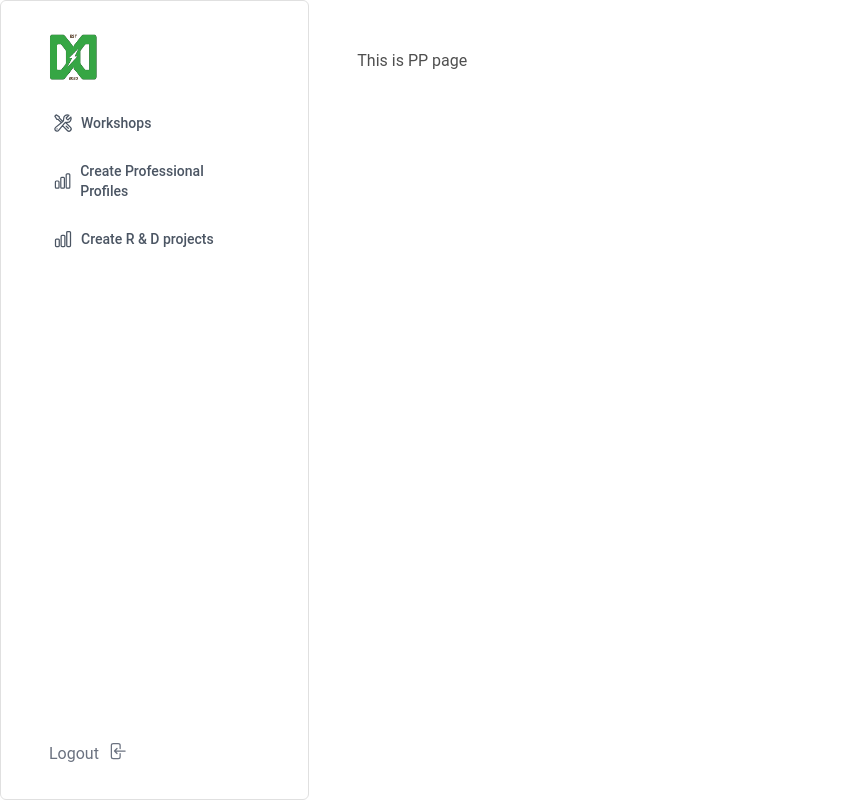
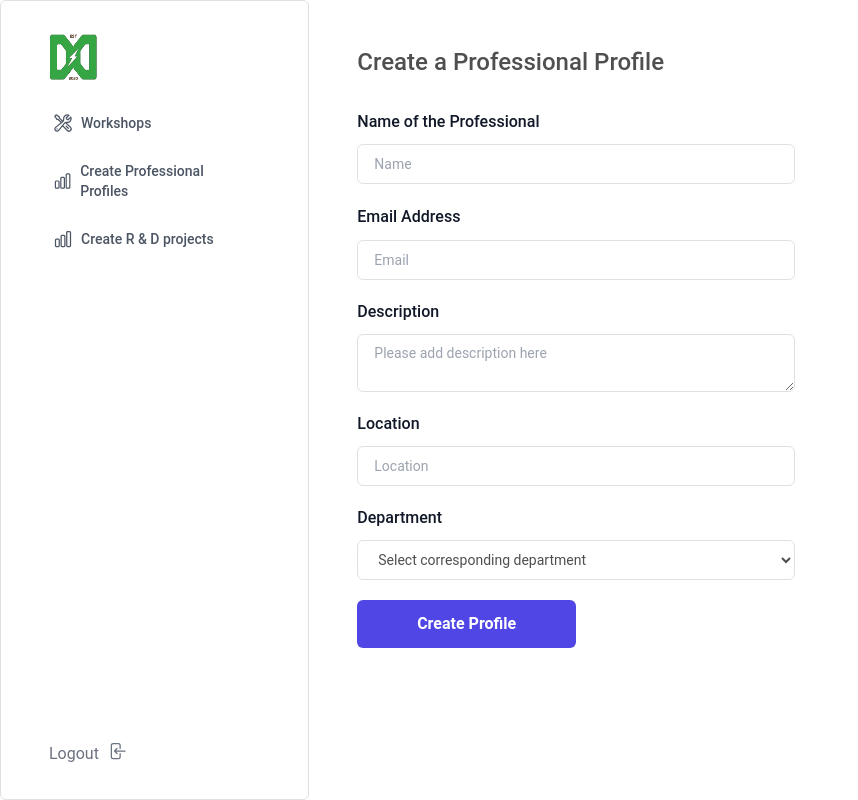
Before and after one commit to drivedock/drivedock-frontend, a React (Vite) app: page /admin/create-professionals in a window 1280 px wide. Shown: the whole page, without its empty margins (0-858 px from the left). Built offline with nearby package versions, Linux system fonts and the light colour scheme; sample sign-in values are in the browser's storage.

Commit message:
create workshop working

```diff
--- a/src/api/admin.js
+++ b/src/api/admin.js
@@ -1,9 +1,22 @@
 import axios from "axios";
 import { API_URL } from "../constants";
 
-export const createWorkshop = async () => {
+export const createWorkshop = async (dataToSend) => {
   const token = localStorage.getItem("isAuthenticated");
   axios.defaults.headers.common = { token: token };
-  const response = await axios.get(`${API_URL}/admin/createWorkShops`);
+  const response = await axios.post(
+    `${API_URL}/admin/createWorkShops`,
+    dataToSend
+  );
   return response.data;
 };
+
+export const createProfessionalProfile = async (dataToSend) => {
+  const token = localStorage.getItem("isAuthenticated");
+  axios.defaults.headers.common = { token: token };
+  const response = await axios.get(
+    `${API_URL}/admin/createProfessional`,
+    dataToSend
+  );
+  return response.data;
+};
--- a/src/constants.js
+++ b/src/constants.js
@@ -1,5 +1,24 @@
 export const EMAIL_REGEX =
   /[a-zA-Z0-9._%+-]+@[a-z0-9.-]+\.[a-z]{2,8}(.[a-z{2,8}])?/g;
 
-export const API_URL =
-  "https://busi8jyxcd.execute-api.ap-south-1.amazonaws.com/prod/api";
+export const API_URL = "http://localhost:3000/api";
+// "https://busi8jyxcd.execute-api.ap-south-1.amazonaws.com/prod/api";
+
+export const PROFESSIONAL_DEPTS = [
+  "Mechanical",
+  "Computer Science & IT",
+  "Electrical",
+  "Electronics and Communication",
+  "Civil",
+  "Data Science",
+  "Architecture",
+  "Fashion Design",
+  "Groups 1 & 2",
+  "Police",
+  "Air Force",
+  "Racing",
+  "Cinema",
+  "Start up",
+  "Human Resource",
+  "Agriculture",
+];
--- a/src/pages/Admin/ProfessionalProfilesPage/index.jsx
+++ b/src/pages/Admin/ProfessionalProfilesPage/index.jsx
@@ -1,7 +1,174 @@
-import React from "react";
+import React, { useState } from "react";
+import { useHistory } from "react-router-dom/cjs/react-router-dom";
+import { PROFESSIONAL_DEPTS } from "../../../constants";
 
 function ProfessionalProfilesPage() {
-  return <div>This is PP page</div>;
+  let history = useHistory();
+  const [inputs, setInputs] = useState({
+    email: "",
+    name: "",
+    desc: "",
+    location: "",
+    dept: "",
+  });
+
+  const [errorMsg, setErrorMsg] = useState("");
+
+  const handleSubmit = async (e) => {
+    if (inputs.dept.length === 0) {
+      setErrorMsg("Please select department");
+      return;
+    }
+    e.preventDefault();
+    try {
+      const response = await createWorkshop(inputs);
+      if (response.success) {
+        history.replace("/admin/workshops");
+      } else {
+        setErrorMsg("Something went wrong! Please try again later");
+      }
+    } catch (e) {
+      setErrorMsg("Something went wrong! Please try again later");
+    }
+  };
+
+  const handleChange = (event) => {
+    const name = event.target.name;
+    const value = event.target.value;
+    setInputs((values) => ({ ...values, [name]: value }));
+    setErrorMsg("");
+  };
+
+  return (
+    <div>
+      <h4>Create a Professional Profile</h4>
+      <div>
+        <form action="#" onSubmit={handleSubmit} className="mt-8 w-50">
+          <div className="space-y-5">
+            <div>
+              <label htmlFor="" className="text-base font-medium text-gray-900">
+                {" "}
+                Name of the Professional{" "}
+              </label>
+              <div className="mt-2.5">
+                <input
+                  className="flex h-10 w-full rounded-md border border-gray-300 bg-transparent py-2 px-3 text-sm placeholder:text-gray-400 focus:outline-none focus:ring-1 focus:ring-gray-400 focus:ring-offset-1 disabled:cursor-not-allowed disabled:opacity-50"
+                  type="text"
+                  placeholder="Name"
+                  name="name"
+                  onChange={handleChange}
+                  required
+                ></input>
+              </div>
+            </div>
+
+            <div>
+              <label htmlFor="" className="text-base font-medium text-gray-900">
+                {" "}
+                Email Address{" "}
+              </label>
+              <div className="mt-2.5">
+                <input
+                  className="flex h-10 w-full rounded-md border border-gray-300 bg-transparent py-2 px-3 text-sm placeholder:text-gray-400 focus:outline-none focus:ring-1 focus:ring-gray-400 focus:ring-offset-1 disabled:cursor-not-allowed disabled:opacity-50"
+                  type="email"
+                  placeholder="Email"
+                  name="email"
+                  onChange={handleChange}
+                  required
+                ></input>
+              </div>
+            </div>
+
+            <div>
+              <div className="flex items-center justify-between">
+                <label
+                  htmlFor=""
+                  className="text-base font-medium text-gray-900"
+                  required
+                >
+                  {" "}
+                  Description{" "}
+                </label>
+              </div>
+              <div className="mt-2.5">
+                <textarea
+                  className="flex h-30 w-full rounded-md border border-gray-300 bg-transparent py-2 px-3 text-sm placeholder:text-gray-400 focus:outline-none focus:ring-1 focus:ring-gray-400 focus:ring-offset-1 disabled:cursor-not-allowed disabled:opacity-50"
+                  type="text"
+                  placeholder="Please add description here"
+                  name="desc"
+                  onChange={handleChange}
+                  required
+                />
+              </div>
+            </div>
+
+            <div>
+              <div className="flex items-center justify-between">
+                <label
+                  htmlFor=""
+                  className="text-base font-medium text-gray-900"
+                >
+                  {" "}
+                  Location{" "}
+                </label>
+              </div>
+              <div className="mt-2.5">
+                <input
+                  className="flex h-10 w-full rounded-md border border-gray-300 bg-transparent py-2 px-3 text-sm placeholder:text-gray-400 focus:outline-none focus:ring-1 focus:ring-gray-400 focus:ring-offset-1 disabled:cursor-not-allowed disabled:opacity-50"
+                  type="text"
+                  placeholder="Location"
+                  name="location"
+                  onChange={handleChange}
+                  required
+                ></input>
+              </div>
+            </div>
+            <div>
+              <div className="flex items-center justify-between">
+                <label
+                  htmlFor=""
+                  className="text-base font-medium text-gray-900"
+                >
+                  {" "}
+                  Department{" "}
+                </label>
+              </div>
+              <div className="mt-2.5">
+                <select
+                  className="flex h-10 w-full rounded-md border border-gray-300 bg-transparent py-2 px-3 text-sm placeholder:text-gray-400 focus:outline-none focus:ring-1 focus:ring-gray-400 focus:ring-offset-1 disabled:cursor-not-allowed disabled:opacity-50"
+                  name="dept"
+                  id="cars"
+                  onChange={handleChange}
+                >
+                  <option value="" disabled selected>
+                    Select corresponding department
+                  </option>
+                  {PROFESSIONAL_DEPTS.map((dept) => {
+                    return (
+                      <option key={dept} value={dept}>
+                        {dept}
+                      </option>
+                    );
+                  })}
+                </select>
+              </div>
+            </div>
+            {errorMsg && (
+              <div className="mt-1.5 text-red-400 text-sm">{errorMsg}</div>
+            )}
+            <div>
+              <button
+                type="submit"
+                className="w-50 inline-flex items-center justify-center rounded-md bg-indigo-600 px-3.5 py-2.5 text-base font-semibold leading-7 text-white"
+              >
+                Create Profile
+              </button>
+            </div>
+          </div>
+        </form>
+      </div>
+    </div>
+  );
 }
 
 export default ProfessionalProfilesPage;
--- a/src/pages/Admin/WorkshopsPage/CreateWorkshop.jsx
+++ b/src/pages/Admin/WorkshopsPage/CreateWorkshop.jsx
@@ -18,7 +18,12 @@ function CreateWorkshop() {
   const handleSubmit = async (e) => {
     e.preventDefault();
     try {
-      const response = await createWorkshop(inputs);
+      const dataToSend = {
+        ...inputs,
+        isCertified: isCertified ? 1 : 0,
+      };
+      console.log("Data to send", dataToSend);
+      const response = await createWorkshop(dataToSend);
       if (response.success) {
         history.replace("/admin/workshops");
       } else {
```
